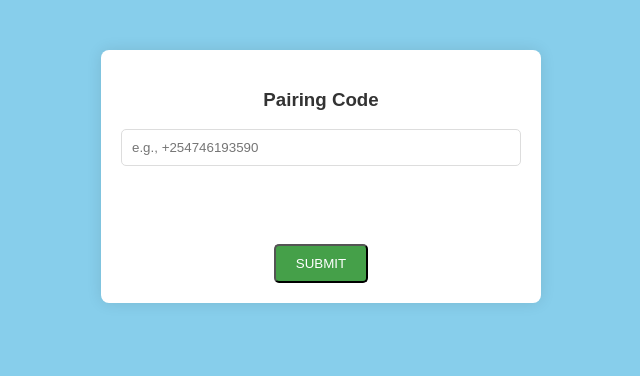
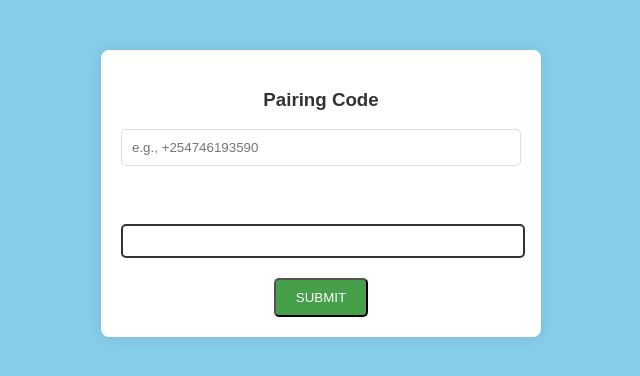
Before and after one commit to Ndelevamutua/ndelevabot, a website: page paring.html in a window 1280 px wide. Shown: the whole page, without its empty margins (319-959 px from the left). Drawn offline with Linux system fonts and the light colour scheme.

Commit message:
paring.html

```diff
--- a/paring.html
+++ b/paring.html
@@ -12,7 +12,8 @@
         <form id="phone-number-form" onsubmit="handleFormSubmit(event)">
             <input type="tel" name="phone-number" id="phone-number-input" placeholder="e.g., +254746193590" required>
             <br><br>
-            <div id="pairing-code-container"></div>
+            <div id="pairing-code-container" class="code-box"></div>
+            <div id="countdown" class="countdown"></div>
             <button type="submit" class="button">SUBMIT</button>
         </form>
     </div>
```
